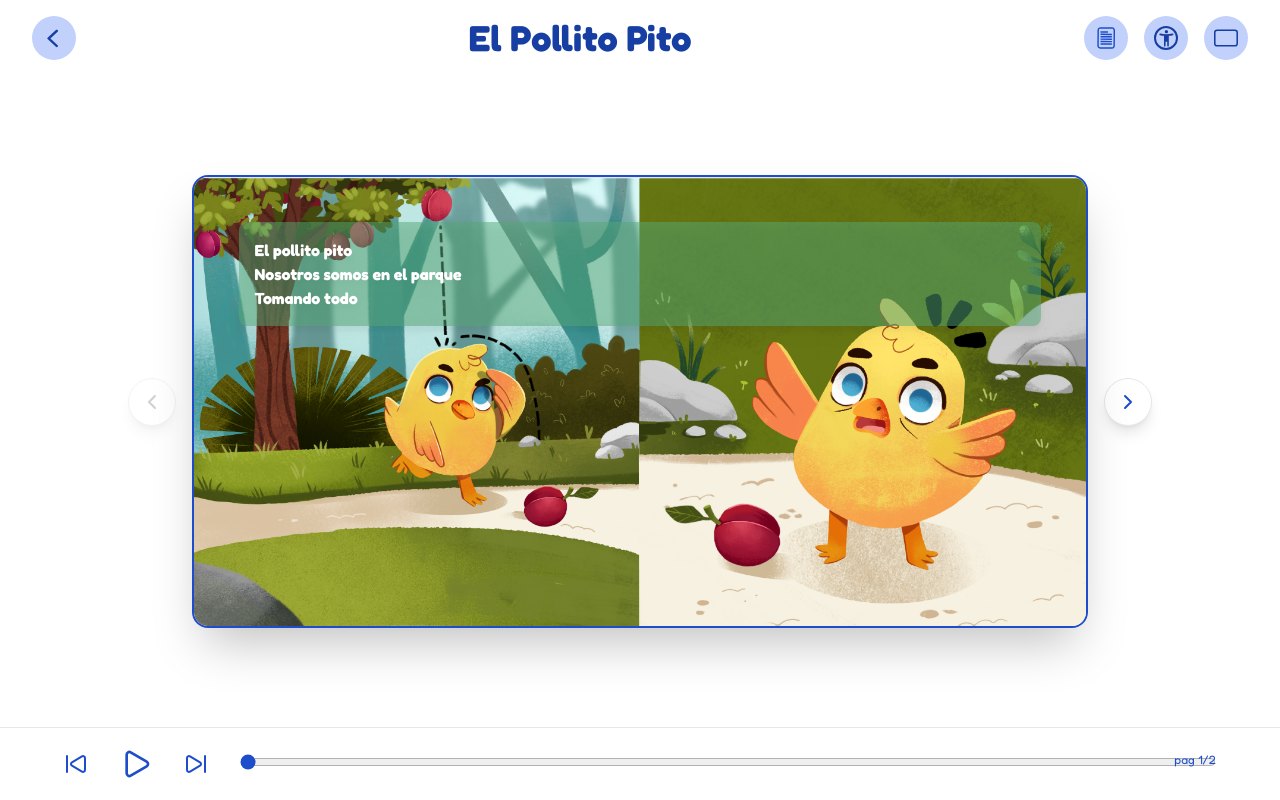
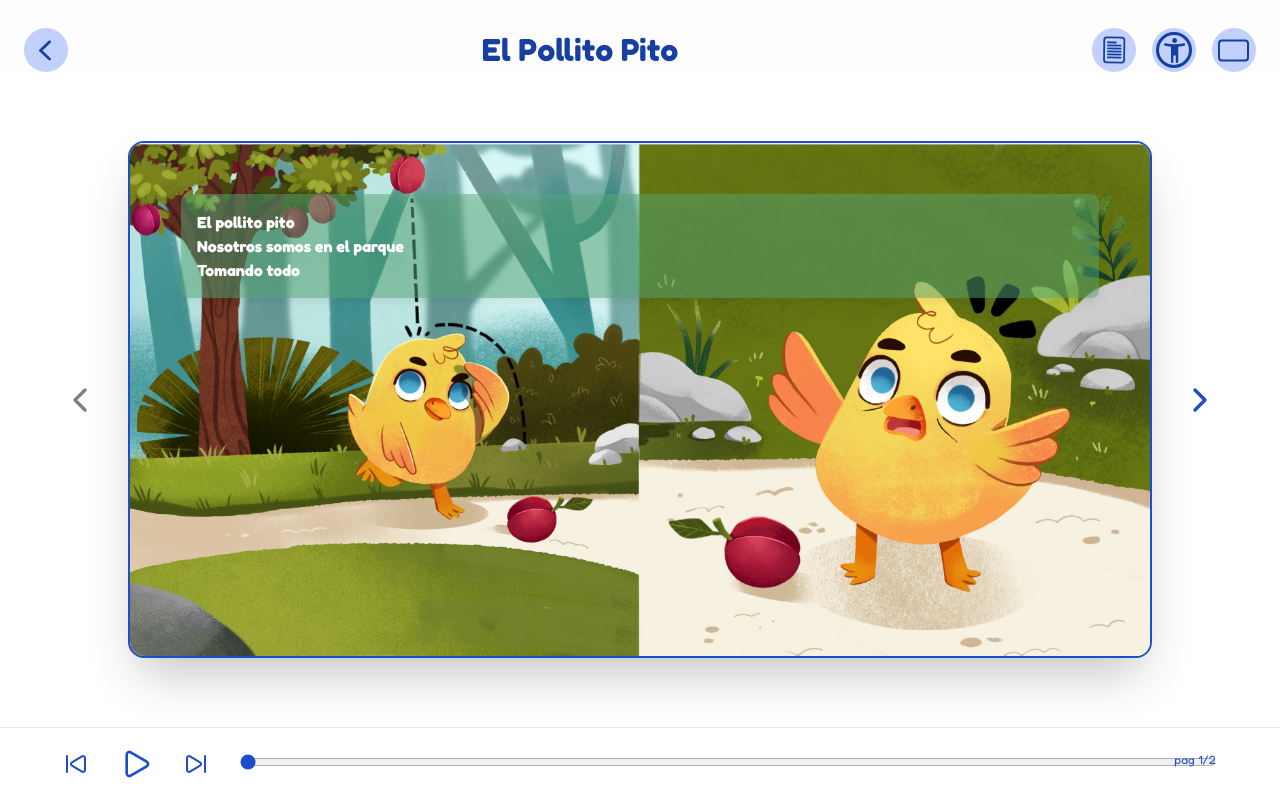
Before and after one commit to criseulises/unicef-books, a Next.js app: page /books/el-pollito-pito/reading in a window 1280 px wide. Built offline with nearby package versions, Linux system fonts and the light colour scheme.

Commit message:
header done

```diff
--- a/package.json
+++ b/package.json
@@ -13,12 +13,14 @@
     "@tailwindcss/typography": "^0.5.16",
     "lucide-react": "^0.514.0",
     "next": "15.3.3",
+    "node-vibrant": "^4.0.3",
     "react": "^19.0.0",
     "react-dom": "^19.0.0",
     "tailwindcss": "^3.4.17"
   },
   "devDependencies": {
     "@eslint/eslintrc": "^3",
+    "@svgr/webpack": "^8.1.0",
     "@types/node": "^20",
     "@types/react": "^19",
     "@types/react-dom": "^19",
--- a/src/app/globals.css
+++ b/src/app/globals.css
@@ -1,5 +1,21 @@
 @import url('https://fonts.googleapis.com/css2?family=Fredoka+One&display=swap');
+@import url('https://fonts.googleapis.com/css2?family=Quicksand:wght@400;700&display=swap');
 
 @tailwind base;
 @tailwind components;
 @tailwind utilities;
+
+.shadow-button-header {
+  /* Sombra base */
+  box-shadow:
+    0 0 0 0,
+    0 0 0 0;
+  transition: box-shadow 0.25s ease-in-out;
+}
+
+/* Sombra al pasar el ratón */
+.shadow-button-header:hover {
+  box-shadow:
+    0 10px 60px rgba(0, 0, 0, 0.25),
+    0 5px 5px rgba(0, 0, 0, 0.20);
+}
--- a/src/components/BookHeader.tsx
+++ b/src/components/BookHeader.tsx
@@ -1,52 +1,44 @@
-'use client'
-import Link from 'next/link'
-import Image from 'next/image'
+"use client";
+import Link from "next/link"
+
+import ArrowLeft from '@/icons/ArrowLeftIcon'
+import ContentIcon from '@/icons/ContentIcon'
+import AccessibilityIcon from '@/icons/AccessibilityIcon'
+import FullScreenIcon from '@/icons/FullScreenIcon'
 
 export default function BookHeader({ title }: { title: string }) {
   return (
-    <header className="flex items-center justify-between bg-white py-4 px-6 md:px-8  ">
-      {/* ← Botón “volver” */}
+    <header className="flex items-center justify-between bg-background-50 px-6 pt-7">
       <Link
         href="/"
-        className="w-11 h-11 flex items-center justify-center rounded-full bg-primary-50 hover:bg-primary-100 transition cursor-pointer"
+        className="group shadow-button-header w-11 h-11 flex items-center justify-center rounded-full bg-primary-50 hover:bg-primary-600 transition cursor-pointer"
         aria-label="Volver"
       >
-        <Image src="/icons/arrow-left.svg" alt="Icono Volver" width={40} height={40} />
+        <ArrowLeft className="text-primary-700 group-hover:text-primary-50" />
       </Link>
 
-      {/* Título centrado */}
-      <h1 className="font-extrabold text-primary-700 text-bran text-4xl">
-        {title}
+      <h1 className="font-fredoka text-primary-700 text-3xl">{title}</h1>
 
-      </h1>
-
-      {/* Íconos de la derecha como botones */}
       <div className="flex items-center gap-4">
-        {/* Modo lectura */}
         <button
-          className="w-11 h-11 flex items-center justify-center rounded-full bg-primary-50 hover:bg-primary-100 transition cursor-pointer"
+          className="group shadow-button-header w-11 h-11 flex items-center justify-center rounded-full bg-primary-50 hover:bg-primary-600 transition cursor-pointer"
           aria-label="Modo Lectura"
-          // onClick={() => setOpen('read')}  // futuro side-menu
         >
-          <Image src="/icons/content.svg" alt="Icono Lectura" width={24} height={24} />
+          <ContentIcon className="text-primary-700 group-hover:text-primary-50" />
         </button>
 
-        {/* Accesibilidad */}
         <button
-          className="w-11 h-11 flex items-center justify-center rounded-full bg-primary-50 hover:bg-primary-100 transition cursor-pointer"
+          className="group shadow-button-header w-11 h-11 flex items-center justify-center rounded-full bg-primary-50 hover:bg-primary-600 transition cursor-pointer"
           aria-label="Accesibilidad"
-          // onClick={() => setOpen('accessibility')}
         >
-          <Image src="/icons/accessibility.svg" alt="Icono Accesibilidad" width={24} height={24} />
+          <AccessibilityIcon className="text-primary-700 group-hover:text-primary-50" />
         </button>
 
-        {/* Pantalla completa */}
         <button
-          className="w-11 h-11 flex items-center justify-center rounded-full bg-primary-50 hover:bg-primary-100 transition cursor-pointer"
+          className="group shadow-button-header w-11 h-11 flex items-center justify-center rounded-full bg-primary-50 hover:bg-primary-600 transition cursor-pointer"
           aria-label="Pantalla Completa"
-          // onClick={() => setOpen('fullscreen')}
         >
-          <Image src="/icons/full-screen.svg" alt="Icono Pantalla Completa" width={24} height={24} />
+          <FullScreenIcon className="text-primary-700 group-hover:text-primary-50" />
         </button>
       </div>
     </header>
--- a/src/components/BookReader.tsx
+++ b/src/components/BookReader.tsx
@@ -1,4 +1,4 @@
-'use client'
+"use client"
 import { useState } from 'react'
 import { ChevronLeftIcon, ChevronRightIcon } from 'lucide-react'
 
@@ -25,26 +25,28 @@ export default function BookReader({
   }
 
   return (
-    <div className="flex-1 flex items-center justify-center bg-background p-6 space-x-4">
+    <div className="flex-1 flex items-center justify-center bg-background p-8">
+      {/* Flecha anterior sin círculo */}
       <button
         onClick={() => current > 0 && go(current - 1)}
         disabled={current === 0}
-        className={`flex-shrink-0 w-12 h-12 rounded-full bg-white shadow-lg border flex items-center justify-center transition ${
+        className={`p-2 transition ${
           current === 0
             ? 'opacity-50 cursor-not-allowed'
-            : 'hover:bg-primary-50 hover:border-primary-200 hover:shadow-xl'
+            : 'text-primary-600 hover:text-primary-700'
         }`}
       >
-        <ChevronLeftIcon className={`w-6 h-6 ${current === 0 ? 'text-neutral-400' : 'text-primary-600'}`} />
+        <ChevronLeftIcon className="w-10 h-10 mx-5" />
       </button>
 
-      <div className="relative w-full max-w-4xl rounded-2xl overflow-hidden shadow-2xl border-2 border-primary-600">
+      {/* Contenedor del libro */}
+      <div className="relative w-full max-w-6xl rounded-2xl overflow-hidden shadow-2xl border-2 border-primary-600">
         <img
           src={pages[current].imageUrl}
           alt={`Página ${current + 1}`}
           className="w-full object-cover"
         />
-
+        {/* Texto sobre la imagen */}
         <div
           className="absolute text-white font-bold drop-shadow-lg"
           style={{
@@ -62,16 +64,17 @@ export default function BookReader({
         </div>
       </div>
 
+      {/* Flecha siguiente sin círculo */}
       <button
         onClick={() => current < last && go(current + 1)}
         disabled={current === last}
-        className={`flex-shrink-0 w-12 h-12 rounded-full bg-white shadow-lg border flex items-center justify-center transition ${
+        className={`p-2 transition ${
           current === last
             ? 'opacity-50 cursor-not-allowed'
-            : 'hover:bg-primary-50 hover:border-primary-200 hover:shadow-xl'
+            : 'text-primary-600 hover:text-primary-700'
         }`}
       >
-        <ChevronRightIcon className={`w-6 h-6 ${current === last ? 'text-neutral-400' : 'text-primary-600'}`} />
+        <ChevronRightIcon className="w-10 h-10 mx-5" />
       </button>
     </div>
   )
--- /dev/null
+++ b/src/icons/AccessibilityIcon.tsx
@@ -0,0 +1,20 @@
+import * as React from "react"
+import { SVGProps } from "react"
+
+const AccessibilityIcon = (props: SVGProps<SVGSVGElement>) => (
+  <svg
+    width={36}
+    height={36}
+    fill="none"
+    xmlns="http://www.w3.org/2000/svg"
+    {...props}
+  >
+    <circle cx={18} cy={18} r={16.5} stroke="currentColor" strokeWidth={3} />
+    <path
+      d="M29.184 12.238a1.253 1.253 0 0 0-1.498-.938c-2.876.662-6.078.95-9.075.95-2.997 0-6.199-.287-9.075-.95-.664-.15-1.329.25-1.498.938-.17.7.242 1.412.906 1.575a44.69 44.69 0 0 0 6.042.937v15c0 .688.544 1.25 1.208 1.25.665 0 1.209-.563 1.209-1.25V23.5h2.416v6.25c0 .688.544 1.25 1.209 1.25.664 0 1.208-.563 1.208-1.25v-15c1.994-.175 4.096-.488 6.03-.938.676-.162 1.087-.874.918-1.574ZM18.61 11c1.33 0 2.417-1.125 2.417-2.5S19.94 6 18.61 6c-1.33 0-2.417 1.125-2.417 2.5s1.088 2.5 2.417 2.5Z"
+      fill="currentColor"
+    />
+  </svg>
+)
+
+export default AccessibilityIcon
--- /dev/null
+++ b/src/icons/ArrowLeftIcon.tsx
@@ -0,0 +1,10 @@
+import * as React from "react";
+import { SVGProps } from "react";
+
+const ArrowLeft = (props: SVGProps<SVGSVGElement>) => (
+   <svg width={45} height={46} fill="none" xmlns="http://www.w3.org/2000/svg" {...props}>
+      <path d="m24.622 33.104-9.318-8.865a.917.917 0 0 1-.234-.343A1.111 1.111 0 0 1 15 23.5c0-.14.023-.273.07-.396a.917.917 0 0 1 .234-.343l9.318-8.892c.258-.246.58-.369.968-.369.387 0 .719.132.995.396.277.264.415.571.415.923 0 .352-.138.66-.415.924L18.456 23.5l8.13 7.757c.257.246.386.55.386.91 0 .361-.138.673-.414.937-.277.264-.6.396-.968.396-.369 0-.691-.132-.968-.396Z" fill="currentColor" />
+   </svg>
+);
+
+export default ArrowLeft;
--- /dev/null
+++ b/src/icons/ContentIcon.tsx
@@ -0,0 +1,32 @@
+import * as React from "react"
+import { SVGProps } from "react"
+
+const ContentIcon = (props: SVGProps<SVGSVGElement>) => (
+  <svg
+    width={30}
+    height={30}
+    fill="none"
+    xmlns="http://www.w3.org/2000/svg"
+    {...props}
+  >
+    <mask
+      id="a"
+      style={{
+        maskType: "luminance",
+      }}
+      maskUnits="userSpaceOnUse"
+      x={0}
+      y={0}
+      width={30}
+      height={30}
+    >
+      <path d="M29.709.805 1 .5.695 29.209l28.708.305L29.71.805Z" fill="#fff" />
+    </mask>
+    <g mask="url(#a)" fill="currentColor">
+      <path d="M22.498 28.469 7.621 28.31a3.518 3.518 0 0 1-3.477-3.552l.21-19.737a3.518 3.518 0 0 1 3.552-3.477l14.877.158a3.519 3.519 0 0 1 3.477 3.552l-.21 19.737a3.519 3.519 0 0 1-3.552 3.477ZM7.887 3.339a1.722 1.722 0 0 0-1.738 1.702l-.21 19.737a1.722 1.722 0 0 0 1.701 1.738l14.877.159a1.722 1.722 0 0 0 1.739-1.702l.21-19.737a1.722 1.722 0 0 0-1.702-1.738L7.887 3.339Z" />
+      <path d="m21.703 17.43-12.835-.137a.836.836 0 0 1-.602-.269.92.92 0 0 1-.244-.637.92.92 0 0 1 .257-.632.836.836 0 0 1 .608-.256l12.835.136c.227.003.444.1.603.27.158.17.246.399.244.637a.92.92 0 0 1-.258.631.836.836 0 0 1-.608.257ZM21.666 20.43l-12.835-.137a.836.836 0 0 1-.603-.269.92.92 0 0 1-.243-.637.92.92 0 0 1 .257-.632.836.836 0 0 1 .608-.256l12.835.137c.227.002.444.099.603.269.158.17.246.399.243.637a.92.92 0 0 1-.257.631.836.836 0 0 1-.608.257ZM21.665 23.434l-12.836-.136a.836.836 0 0 1-.602-.27.92.92 0 0 1-.244-.636.92.92 0 0 1 .258-.632.836.836 0 0 1 .607-.256l12.836.136c.227.003.443.1.602.27.159.17.246.398.244.636a.92.92 0 0 1-.258.632.836.836 0 0 1-.607.256ZM21.669 11.44l-12.836-.137a.836.836 0 0 1-.602-.269.92.92 0 0 1-.244-.637.92.92 0 0 1 .257-.632.836.836 0 0 1 .608-.256l12.836.137c.227.002.443.099.602.269.159.17.246.399.244.637a.92.92 0 0 1-.258.632.836.836 0 0 1-.607.256ZM17.024 8.39 8.546 8.3c-.15-.001-.293-.097-.397-.267a1.213 1.213 0 0 1-.159-.636c.003-.238.065-.465.173-.632.108-.168.252-.26.402-.259l8.478.09c.15.002.293.098.397.267.104.17.161.398.159.636a1.212 1.212 0 0 1-.172.633c-.108.167-.253.26-.403.259ZM21.67 14.44l-12.836-.137a.836.836 0 0 1-.602-.27.92.92 0 0 1-.244-.637.92.92 0 0 1 .257-.631.836.836 0 0 1 .608-.257l12.836.137c.227.002.443.099.602.269.159.17.246.4.244.637a.92.92 0 0 1-.258.632.836.836 0 0 1-.607.256Z" />
+    </g>
+  </svg>
+)
+
+export default ContentIcon
--- /dev/null
+++ b/src/icons/FullScreenIcon.tsx
@@ -0,0 +1,24 @@
+import * as React from "react"
+import { SVGProps } from "react"
+
+const FullScreenIcon = (props: SVGProps<SVGSVGElement>) => (
+  <svg
+    width={31}
+    height={23}
+    fill="none"
+    xmlns="http://www.w3.org/2000/svg"
+    {...props}
+  >
+    <rect
+      x={1}
+      y={1.5}
+      width={29}
+      height={20}
+      rx={3}
+      stroke="currentColor"
+      strokeWidth={2}
+    />
+  </svg>
+)
+
+export default FullScreenIcon
--- a/tsconfig.json
+++ b/tsconfig.json
@@ -20,7 +20,7 @@
       }
     ],
     "paths": {
-      "@/*": ["./src/*"]
+      "@/*": ["./*"]
     }
   },
   "include": ["next-env.d.ts", "**/*.ts", "**/*.tsx", ".next/types/**/*.ts", "tailwind.config.js"],
```
Also changed, not shown: tailwind.config.js (+47 -48 lines), 1 other file (tests, documents, lock files or other folders).
